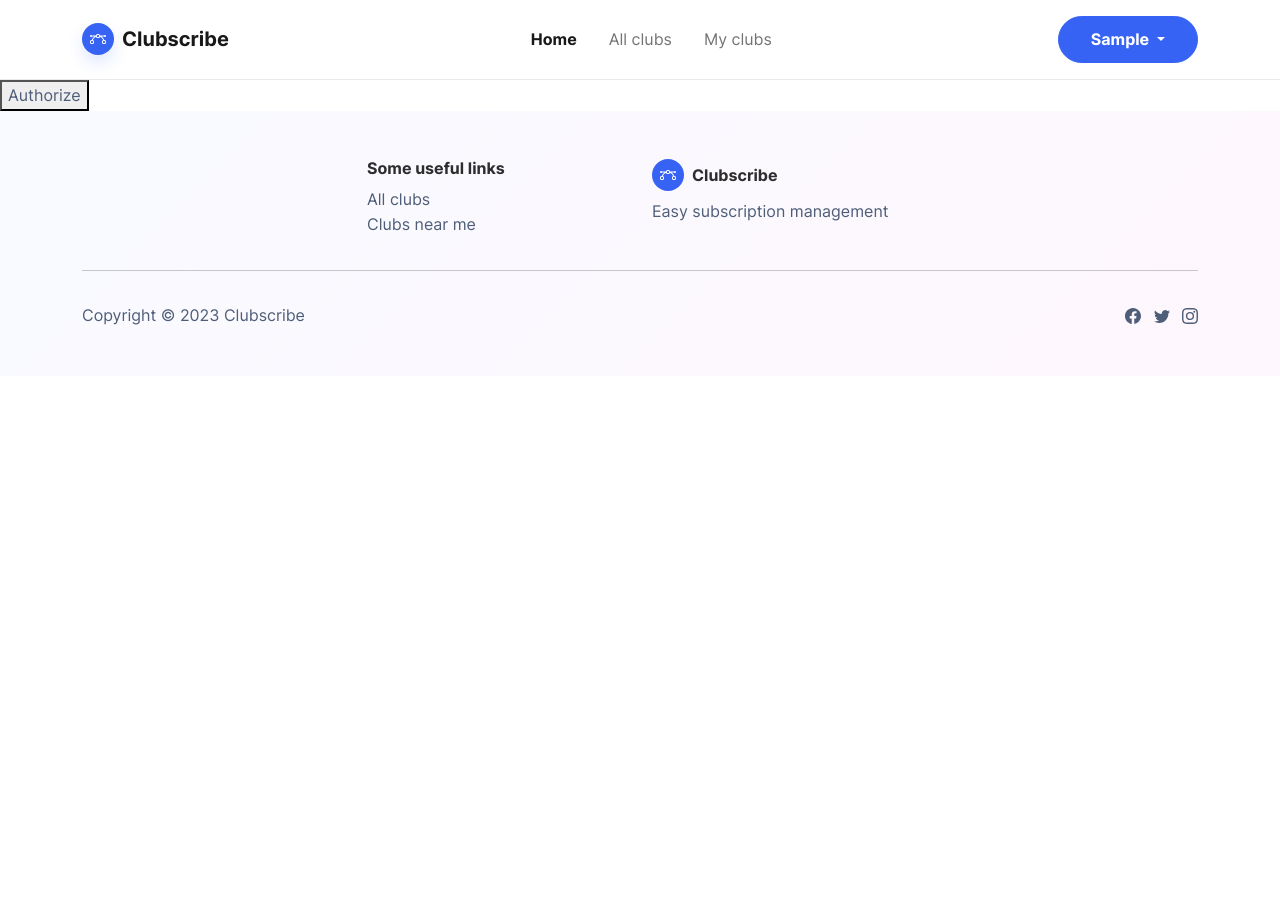
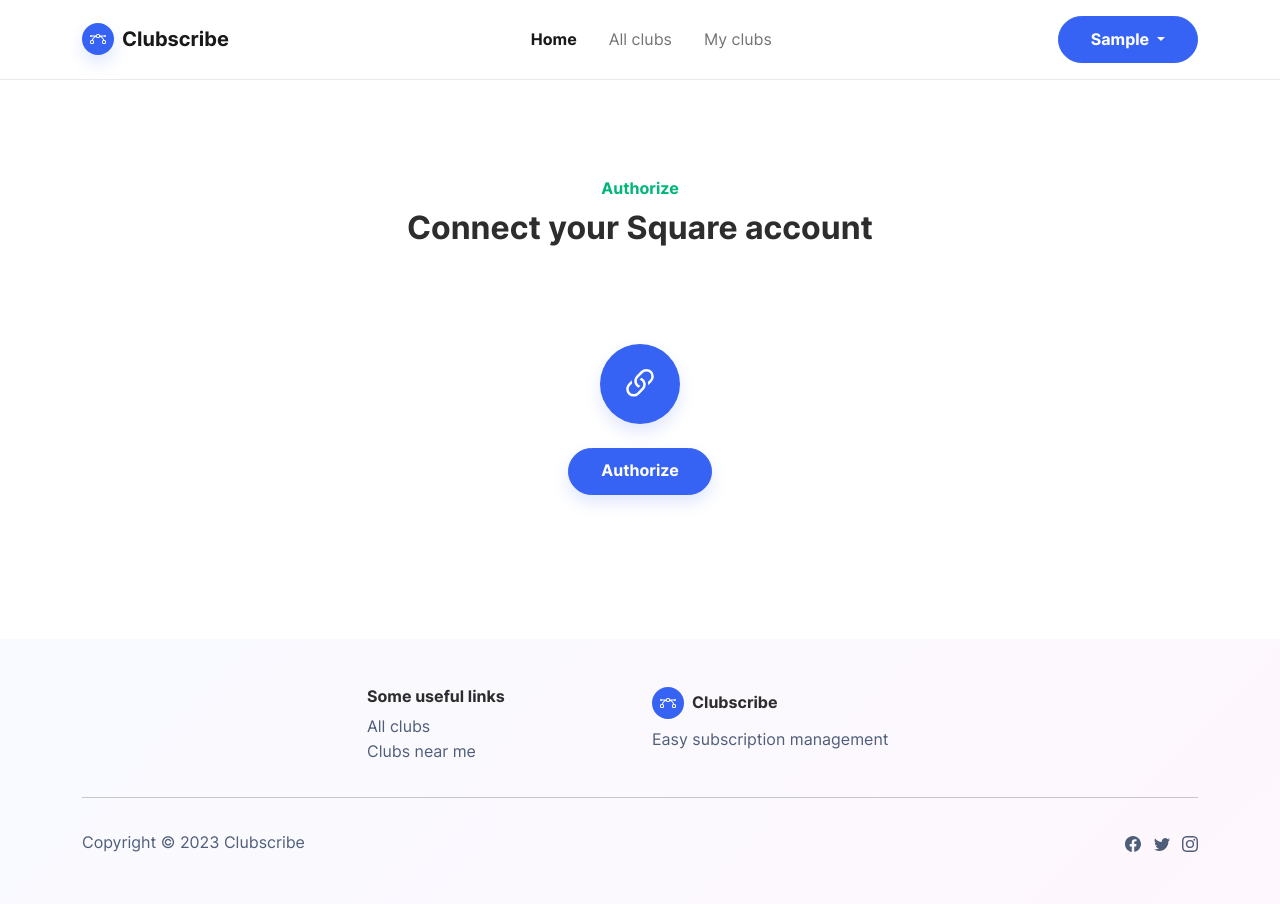
Before and after one commit to yawok/clubscribe, a Django app: page /authorize/ in a window 1280 px wide. Before the commit the page ends 325 px from the top, so only its background shows below. Run offline with Django 4.2, Linux system fonts and the light colour scheme; the visitor is signed in with stand-in values (Sample User, id 1); some libraries are stand-ins or nearby versions.

Commit message:
Style authorization page

```diff
--- a/main/templates/authorize_merchant.html
+++ b/main/templates/authorize_merchant.html
@@ -1,8 +1,39 @@
 {% extends "base.html" %}
 
 {% block content %}
-  <form >
-
-		<button><a href="{{ url }}">Authorize</a></button>
-	</form>
+<section class="py-5">
+	<div class="container py-5">
+	  <div class="row mb-4 mb-lg-5">
+		<div class="col-md-8 col-xl-6 text-center mx-auto">
+		  <p class="fw-bold text-success mb-2">Authorize</p>
+		  <h2 class="fw-bold">Connect your Square account</h2>
+		</div>
+	  </div>
+	  <div class="row d-flex justify-content-center">
+		<div class="col-md-6 col-xl-4">
+		  <div class="card">
+			<div class="card-body text-center d-flex flex-column align-items-center">
+			  <div class="bs-icon-xl bs-icon-circle bs-icon-primary shadow bs-icon my-4">
+				<svg xmlns="http://www.w3.org/2000/svg"
+					 width="1em"
+					 height="1em"
+					 fill="currentColor"
+					 viewBox="0 0 16 16"
+					 class="bi bi-link-45deg">
+				  <path d="M4.715 6.542 3.343 7.914a3 3 0 1 0 4.243 4.243l1.828-1.829A3 3 0 0 0 8.586 5.5L8 6.086a1.002 1.002 0 0 0-.154.199 2 2 0 0 1 .861 3.337L6.88 11.45a2 2 0 1 1-2.83-2.83l.793-.792a4.018 4.018 0 0 1-.128-1.287z">
+				  </path>
+				  <path d="M6.586 4.672A3 3 0 0 0 7.414 9.5l.775-.776a2 2 0 0 1-.896-3.346L9.12 3.55a2 2 0 1 1 2.83 2.83l-.793.792c.112.42.155.855.128 1.287l1.372-1.372a3 3 0 1 0-4.243-4.243L6.586 4.672z">
+				  </path>
+				</svg>
+			  </div>
+				<div class="mb-3">
+					<a href="{{ authorization_url }}"><button class="btn btn-primary shadow d-block w-100">Authorize</button></a>
+				</div>
+				<p class="text-muted"></p>
+			</div>
+		  </div>
+		</div>
+	  </div>
+	</div>
+  </section>
 {% endblock content %}
--- a/main/views.py
+++ b/main/views.py
@@ -40,7 +40,7 @@
     """Requests merchant authorization"""
     if not request.user.is_merchant():
         authorization_redirect_url = square_client.get_authorization_url()
-        context = {"url": authorization_redirect_url}
+        context = {"authorization_url": authorization_redirect_url}
         return render(request, "authorize_merchant.html", context)
     messages.info(request, "You are already an authorised merchant")
     return HttpResponseRedirect(reverse("index"))
@@ -85,6 +85,11 @@
         logger.info("Redirecting user to authorize Square account")
         return HttpResponseRedirect(reverse("authorize"))
 
+
+class ClubListView(ListView):
+    model = models.Club
+    template_name = "all_clubs.html"
+    context_object_name = "clubs"
 
 class ClubDetailView(DetailView):
     model = models.Club
@@ -148,9 +153,8 @@
     }
     payment_url = square_client.create_payment_link(**plan_data)
     logger.info("Create payment link")
-    context = {"plan": subscription_plan, "url": payment_url}
+    context = {"plan": subscription_plan, "payment_url": payment_url}
     return render(request, "subscribe_to_plan.html", context)
-    return
 
 
 
```
